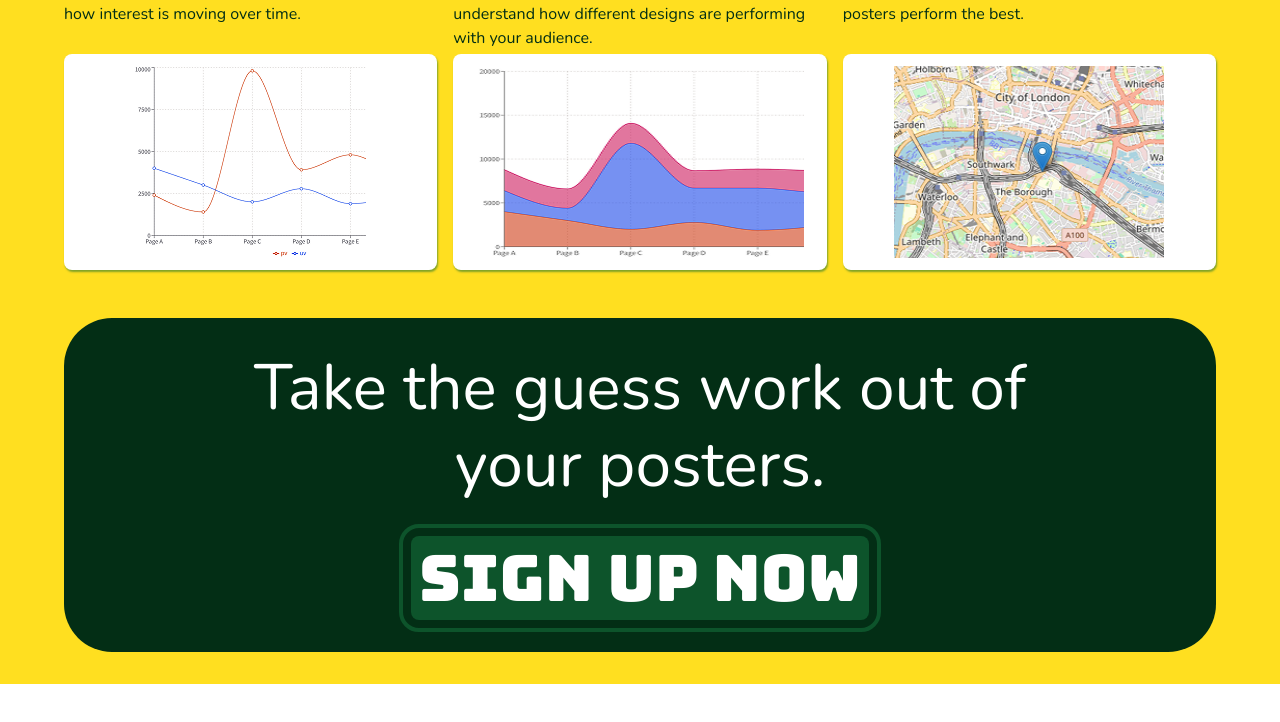
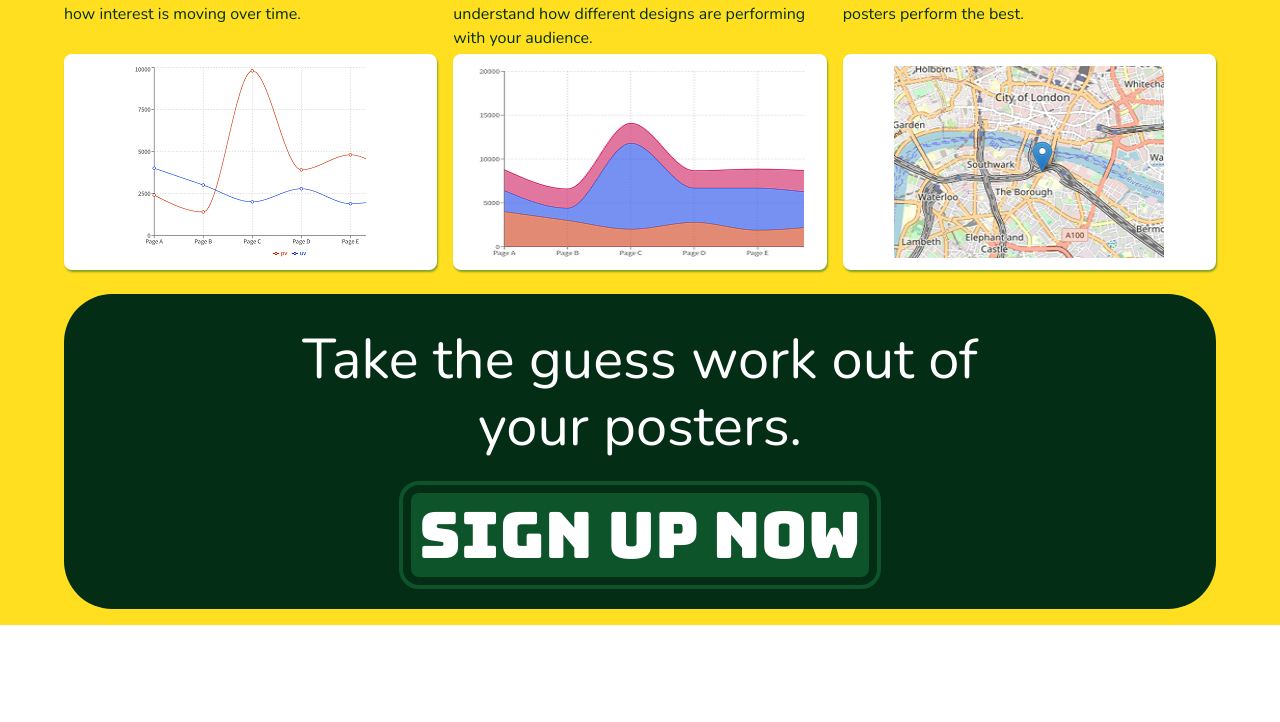
Before and after one commit to GeorgeJopson/poster-trace, a Next.js app: page / in a window 1280 px wide. Shown: the part 1329-2051 px from the top of the page. Built offline with nearby package versions, Linux system fonts and the light colour scheme.

Commit message:
Add responsitivity to styling of CallToAction text

```diff
--- a/src/components/CallToAction/CallToAction.jsx
+++ b/src/components/CallToAction/CallToAction.jsx
@@ -3,6 +3,7 @@ import ContentGroup from "@/components/ContentGroup";
 import CentralColumn from "@/components/CentralColumn";
 import styled from "styled-components";
 import SignUpNowBtn from "@/components/CallToAction/SignUpNowBtn";
+import {QUERIES} from "@/constants";
 
 export default function CallToAction() {
   return (
@@ -22,11 +23,11 @@ export default function CallToAction() {
 }
 
 const CallToActionWrapper = styled.div`
-  padding: 32px 0;
+  padding: 8px 0 16px;
 `
 const Box = styled.div`
   background-color: var(--color-green-950);
-  padding: 32px 0;
+  padding: 32px 16px;
   display: flex;
   flex-direction: column;
   align-items: center;
@@ -36,8 +37,21 @@ const Box = styled.div`
 
 const BoxHeader = styled.div`
   color: white;
-  font-size: ${64/16}rem;
   max-width: 23ch;
   text-align: center;
   line-height: 1.2;
+
+  font-size: ${60/16}rem;
+  @media ${QUERIES.laptopAndDown}{
+    font-size: ${56/16}rem;
+  }
+  @media ${QUERIES.tabletAndDown} {
+    font-size: ${44/16}rem;
+  }
+  @media ${QUERIES.phoneAndDown} {
+    font-size: ${40/16}rem;
+  }
+  @media ${QUERIES.smallPhoneAndDown} {
+    font-size: ${36/16}rem;
+  }
 `
--- a/src/components/CallToAction/SignUpNowBtn.jsx
+++ b/src/components/CallToAction/SignUpNowBtn.jsx
@@ -1,6 +1,7 @@
 'use client';
 import React from 'react';
 import styled from "styled-components";
+import {QUERIES} from "@/constants";
 
 function useShimmerCleanUp(shimmer, setShimmer) {
   React.useEffect(() => {
@@ -61,8 +62,6 @@ const Btn = styled.button`
 
   padding: 0 8px;
 
-  text-wrap: nowrap;
-
   border: none;
 
   display: flex;
@@ -72,7 +71,6 @@ const Btn = styled.button`
   color: white;
 
   font-family: var(--font-bungee),sans-serif;
-  font-size: ${64/16}rem;
 
   outline: var(--color-green-900) 4px solid;
   outline-offset: 8px;
@@ -81,4 +79,14 @@ const Btn = styled.button`
   &:hover {
     outline-offset: 4px;
   }
+
+  margin: 0 12px;
+
+  font-size: ${64/16}rem;
+  @media ${QUERIES.tabletAndDown} {
+    font-size: ${48/16}rem;
+  }
+  @media ${QUERIES.phoneAndDown} {
+    font-size: ${36/16}rem;
+  }
 `
```
